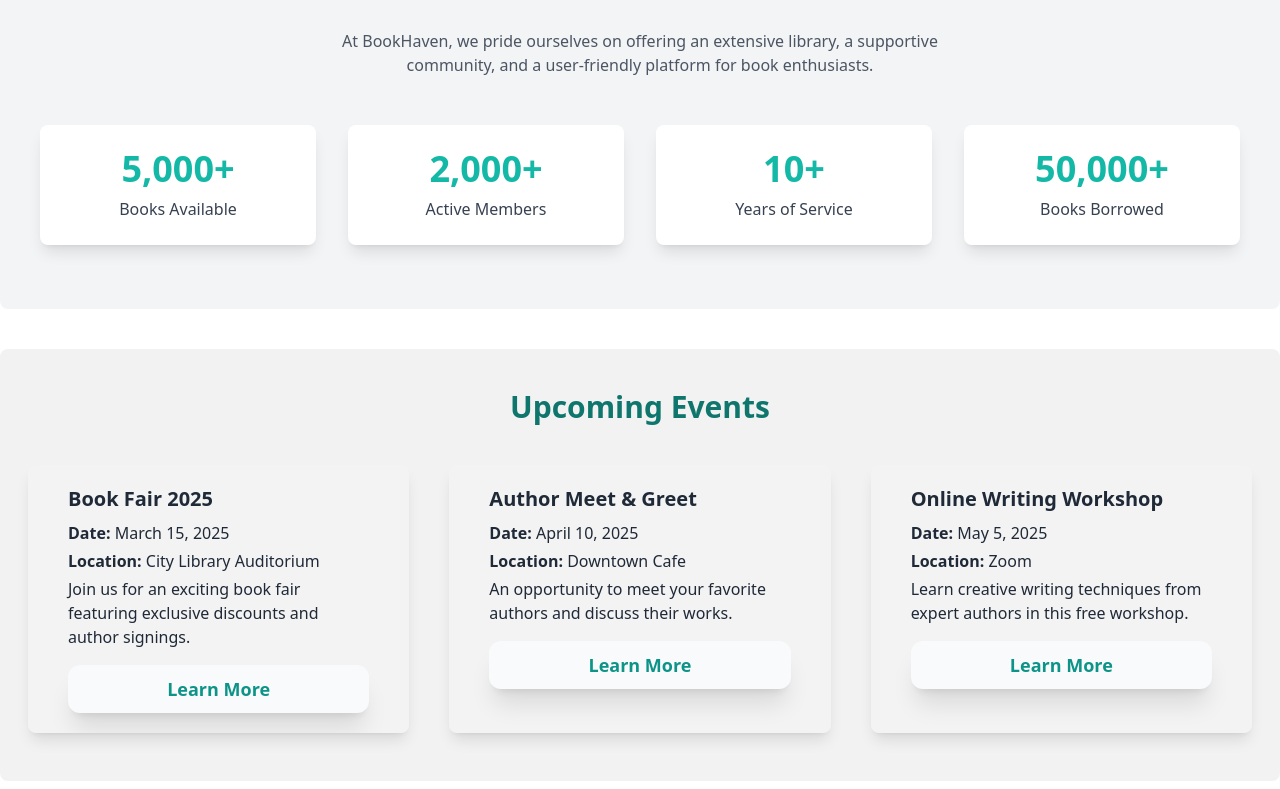
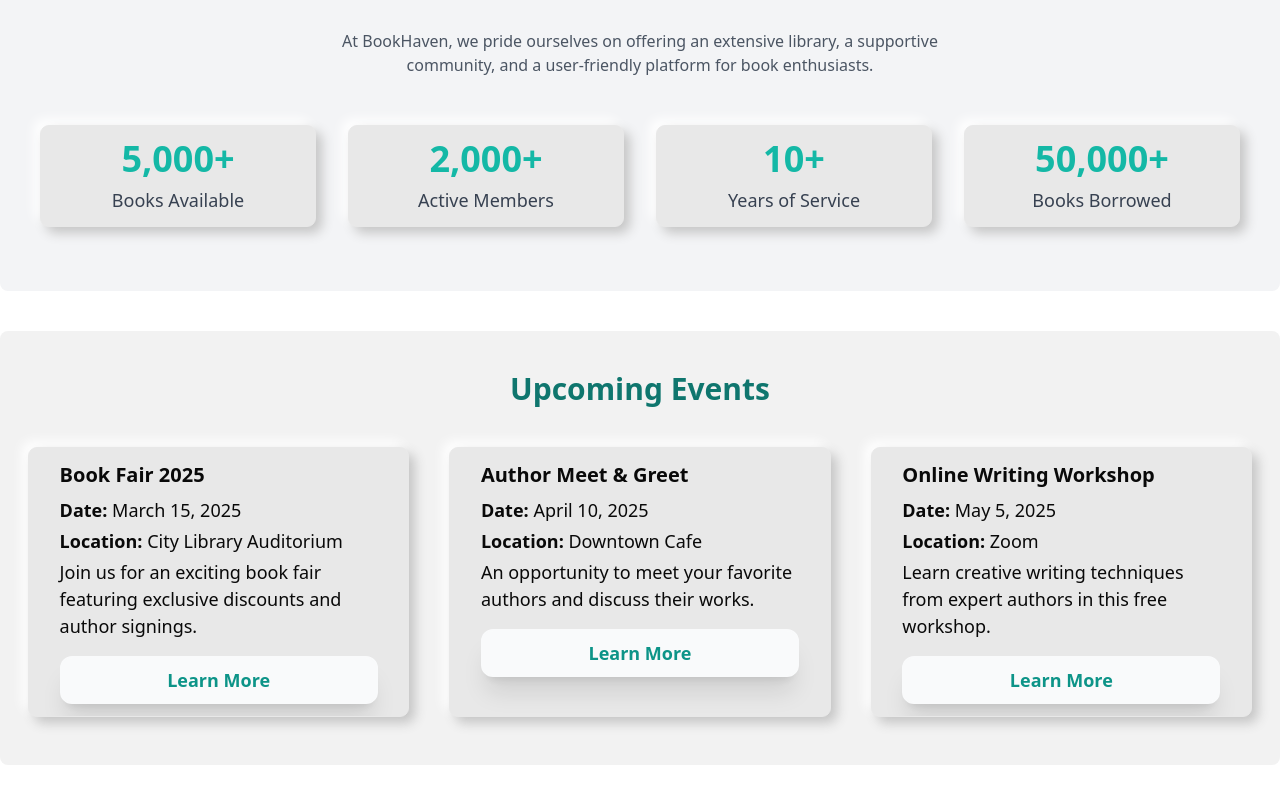
Before and after one commit to sm-sarwar/BookHaven-client, a React (Vite) app: page / in a window 1280 px wide. Shown: the part 1691-2480 px from the top of the page. Built offline with nearby package versions, Linux system fonts and the light colour scheme; no server answers; a web font is replaced by a local one.

Commit message:
Add some design

```diff
--- a/src/Home/BookCategory.jsx
+++ b/src/Home/BookCategory.jsx
@@ -28,7 +28,7 @@
       </h2>
       <div className="grid grid-cols-1 sm:grid-cols-2 md:grid-cols-4 gap-6 ">
         {categories.map((category) => (
-          <div key={category._id} className="m-2 group px-10 py-5 bg-white/10 rounded-lg flex flex-col items-center justify-center gap-2 relative after:absolute after:h-full after:bg-[#4eb6a8] z-20 shadow-lg after:-z-20 after:w-full after:inset-0 after:rounded-lg transition-all duration-300 hover:transition-all hover:duration-300 after:transition-all after:duration-500 after:hover:transition-all after:hover:duration-500 overflow-hidden cursor-pointer after:-translate-y-full after:hover:translate-y-0 [&amp;_p]:delay-200 [&amp;_p]:transition-all">
+          <div key={category._id} className="m-2 btnn group px-10 py-5 bg-white/10 rounded-lg flex flex-col items-center justify-center gap-2 relative after:absolute after:h-full after:bg-[#4eb6a8] z-20 shadow-lg after:-z-20 after:w-full after:inset-0 after:rounded-lg transition-all duration-300 hover:transition-all hover:duration-300 after:transition-all after:duration-500 after:hover:transition-all after:hover:duration-500 overflow-hidden cursor-pointer after:-translate-y-full after:hover:translate-y-0 [&amp;_p]:delay-200 [&amp;_p]:transition-all">
             <img
               src={category.image}
               alt={category.category}
--- a/src/Home/Statistics.jsx
+++ b/src/Home/Statistics.jsx
@@ -27,7 +27,7 @@
                     {stats.map((stat, index) => (
                         <div
                             key={index}
-                            className="flex flex-col items-center justify-center bg-white p-6 rounded-lg shadow-lg transition duration-300 hover:scale-105 hover:shadow-xl ">
+                            className="flex btnn flex-col items-center justify-center bg-white p-6 rounded-lg shadow-lg transition duration-300 hover:scale-105 hover:shadow-xl ">
                             <p className="text-4xl font-bold text-teal-500">
                                 <CountUp
                                     end={stat.value}
--- a/src/Home/UpcomingEvents.jsx
+++ b/src/Home/UpcomingEvents.jsx
@@ -41,7 +41,7 @@
         {events.map((event) => (
           <div
             key={event.id}
-            className="m-2 group px-10 py-5 bg-white/10 rounded-lg  relative after:absolute after:h-full after:bg-[#4eb6a8] z-20 shadow-lg after:-z-20 after:w-full after:inset-0 after:rounded-lg transition-all duration-300 hover:transition-all hover:duration-300 after:transition-all after:duration-500 after:hover:transition-all after:hover:duration-500 overflow-hidden cursor-pointer after:-translate-y-full after:hover:translate-y-0 [&amp;_p]:delay-200 [&amp;_p]:transition-all after:hover:text-white  hover:scale-105 hover:shadow-xl"
+            className="m-2 btnn group px-10 py-5 bg-white/10 rounded-lg  relative after:absolute after:h-full after:bg-[#4eb6a8] z-20 shadow-lg after:-z-20 after:w-full after:inset-0 after:rounded-lg transition-all duration-300 hover:transition-all hover:duration-300 after:transition-all after:duration-500 after:hover:transition-all after:hover:duration-500 overflow-hidden cursor-pointer after:-translate-y-full after:hover:translate-y-0 [&amp;_p]:delay-200 [&amp;_p]:transition-all after:hover:text-white  hover:scale-105 hover:shadow-xl"
           >
             <h3 className="text-xl font-semibold  mb-2">
               {event.title}
```
